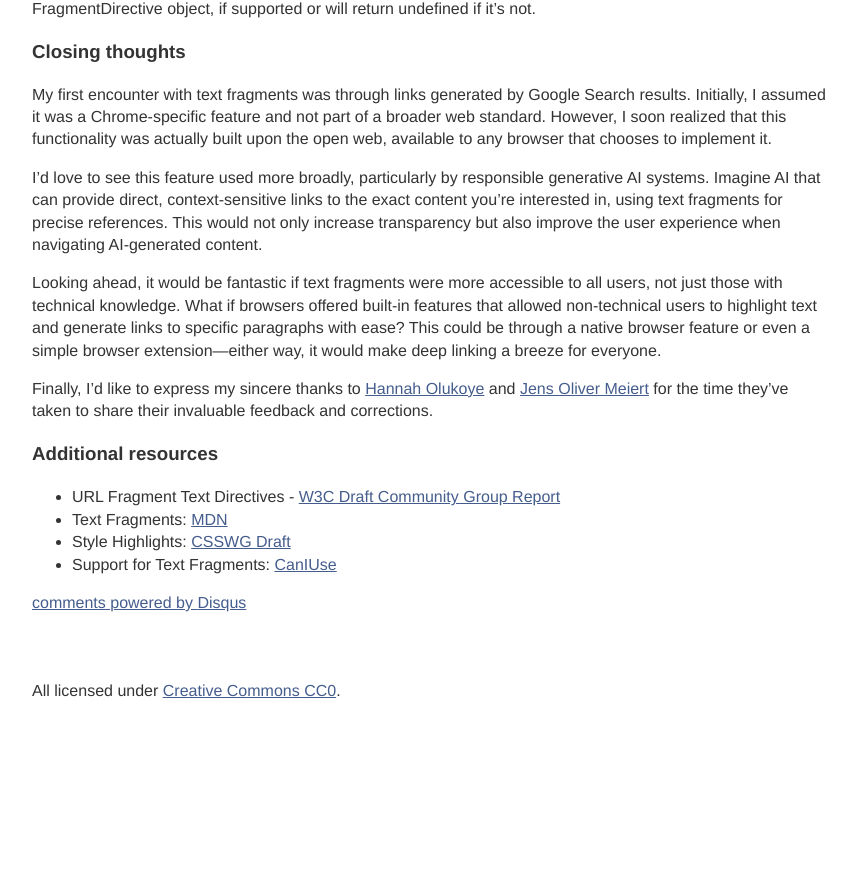
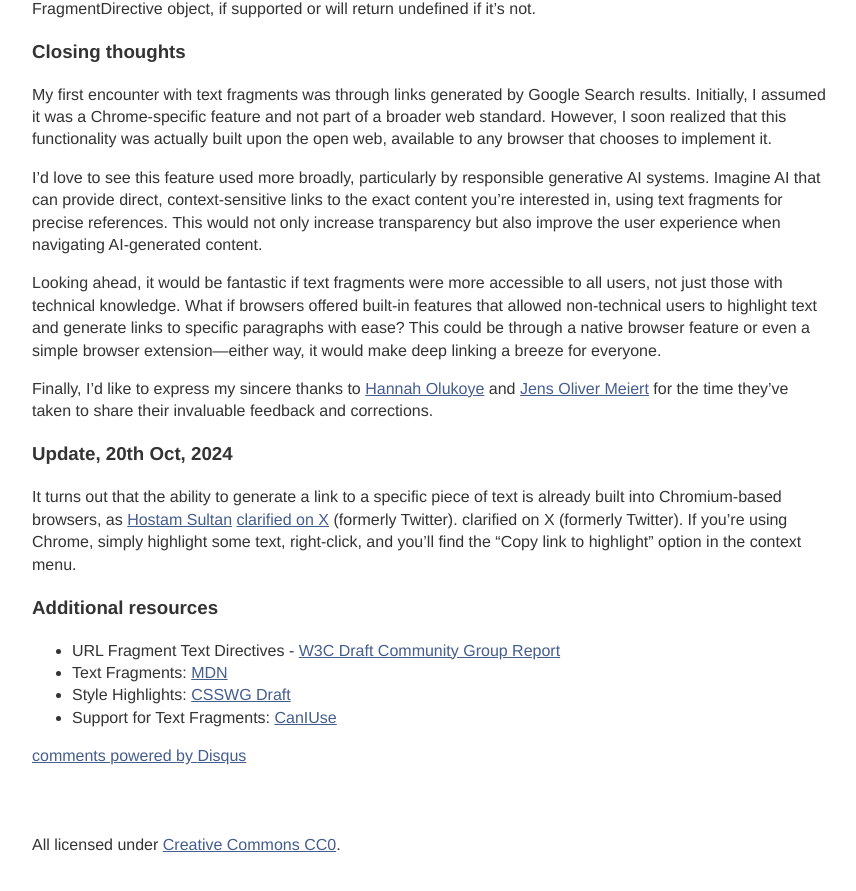
Before and after one commit to ahmadalfy/blog, a Jekyll site: the page built from _posts/2024-10-19-linking-directly-to-web-page-content.md, in a window 1280 px wide and 900 px high, scrolled down 4566 px. Shown: the top 891 px of the window, without its empty margins (208-1064 px from the left). Built offline with Jekyll 4.4.1, drawn with Linux system fonts in a browser that asks for light colours; some web fonts are replaced; comment, search, counter and statistics services are not loaded; before the commit the page ends 5313 px from its top, so only the background shows below that.

Commit message:
feat: add an update

```diff
--- a/_posts/2024-10-19-linking-directly-to-web-page-content.md
+++ b/_posts/2024-10-19-linking-directly-to-web-page-content.md
@@ -130,6 +130,10 @@ Looking ahead, it would be fantastic if text fragments were more accessible to a
 
 Finally, I’d like to express my sincere thanks to [Hannah Olukoye](https://hannaholukoye.com/) and [Jens Oliver Meiert](https://meiert.com/) for the time they've taken to share their invaluable feedback and corrections.
 
+### Update, 20th Oct, 2024
+
+It turns out that the ability to generate a link to a specific piece of text is already built into Chromium-based browsers, as [Hostam Sultan](https://x.com/HosamSultan_) [clarified on X](https://x.com/HosamSultan_/status/1847768998349328553) (formerly Twitter). clarified on X (formerly Twitter). If you're using Chrome, simply highlight some text, right-click, and you'll find the "Copy link to highlight" option in the context menu.
+
 ### Additional resources
 
 - URL Fragment Text Directives - [W3C Draft Community Group Report](https://wicg.github.io/scroll-to-text-fragment/)
```
